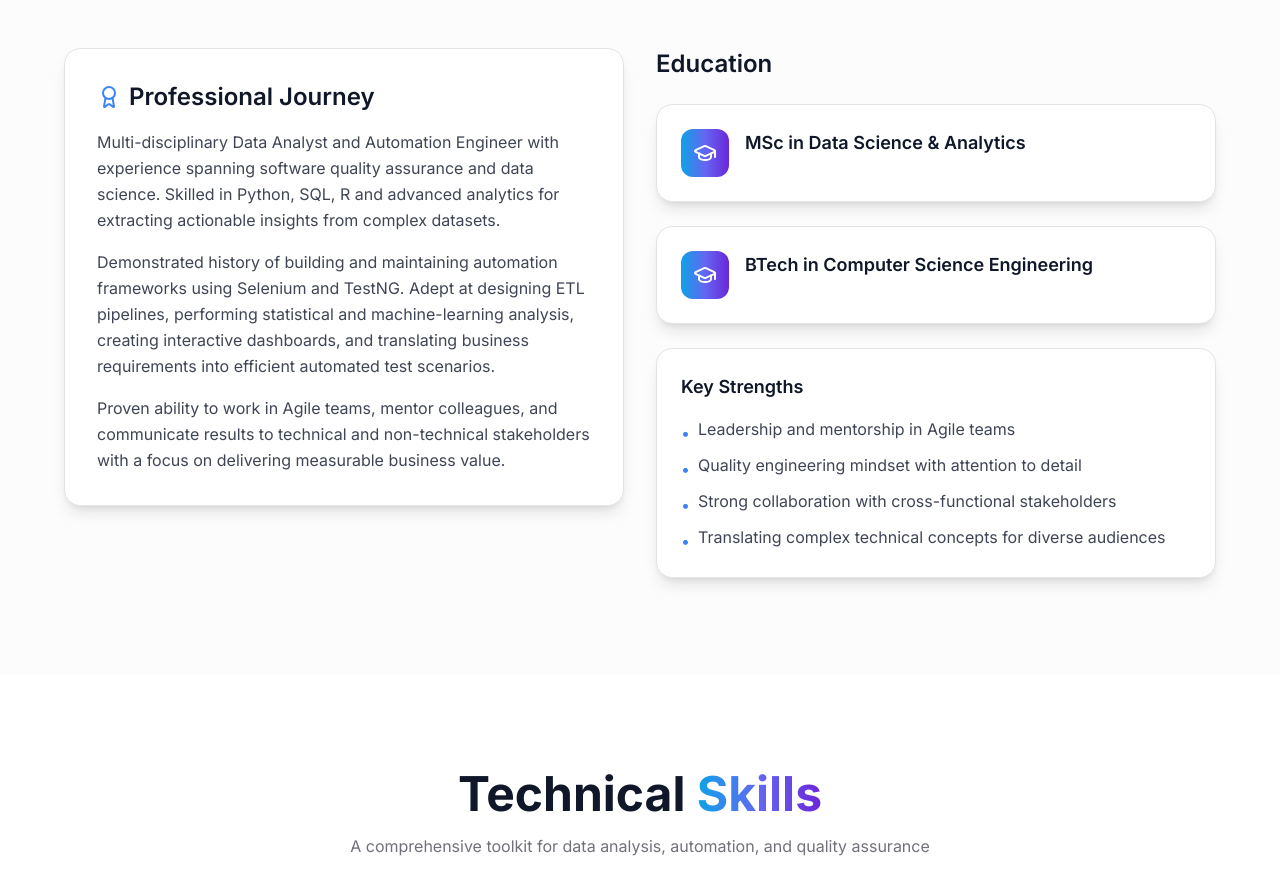
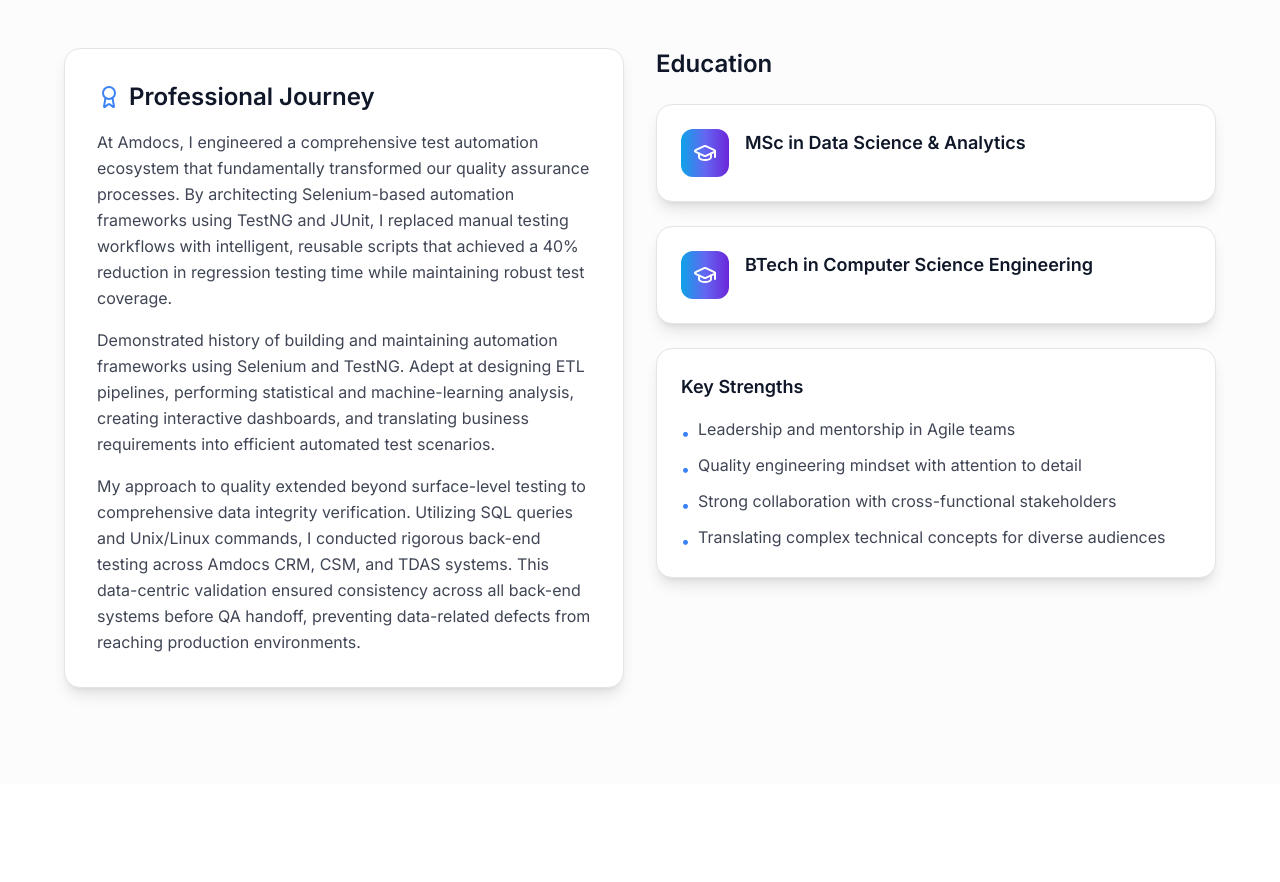
Before and after one commit to nandhiharsha/nandi-insights-hub, a React (Vite) app: page / in a window 1280 px wide. Shown: the part 984-1866 px from the top of the page. Built offline with nearby package versions, Linux system fonts and the light colour scheme; the HTML template or start-up script is replaced by a standard one.

Commit message:
Update About.tsx

```diff
--- a/src/components/Portfolio/About.tsx
+++ b/src/components/Portfolio/About.tsx
@@ -5,11 +5,27 @@ const About = () => {
   const education = [
     {
         degree: "MSc in Data Science & Analytics",
+  institution: "University of Hertfordshire",
+  duration: "Sep-2023 to Sep-2025",
+  gpa: "3.76 GPA",
   icon: GraduationCap,
+  details: [
+    "Specialization in Machine Learning and Big Data Analytics",
+    "Thesis: Dimensionality Reduction for News Classification using Random Projection",
+    "Technical Stack: Python, R, SQL, Tableau, Scikit-learn, TensorFlow",
+    "Relevant Courses: Neural Networks, Data Mining, Statistical Modeling, Applied Data Science"
+  ]
 },
     {
   degree: "BTech in Computer Science Engineering",
+  institution: "Siddharth Institute of Engineering and Technology",
+  duration: "2017 - 2021",
+  result: "6.7/10",
   icon: GraduationCap,
+  details: [
+    "Final Year Project: IoT-based Gas Leakage Detection using ThingSpeak",
+    "Core Computer Science Fundamentals with Practical Applications"
+  ]
 },
   ];
 
@@ -34,9 +50,10 @@ const About = () => {
                 Professional Journey
               </h3>
               <p className="text-foreground/80 leading-relaxed">
-                Multi-disciplinary Data Analyst and Automation Engineer with experience spanning
-                software quality assurance and data science. Skilled in Python, SQL, R and advanced
-                analytics for extracting actionable insights from complex datasets.
+                At Amdocs, I engineered a comprehensive test automation ecosystem that fundamentally transformed our quality
+                assurance processes. By architecting Selenium-based automation frameworks using TestNG and JUnit, I replaced
+                manual testing workflows with intelligent, reusable scripts that achieved a 40% reduction in regression
+                testing time while maintaining robust test coverage.
               </p>
               <p className="text-foreground/80 leading-relaxed mt-4">
                 Demonstrated history of building and maintaining automation frameworks using Selenium
@@ -45,8 +62,10 @@ const About = () => {
                 efficient automated test scenarios.
               </p>
               <p className="text-foreground/80 leading-relaxed mt-4">
-                Proven ability to work in Agile teams, mentor colleagues, and communicate results to
-                technical and non-technical stakeholders with a focus on delivering measurable business value.
+                My approach to quality extended beyond surface-level testing to comprehensive data integrity verification.
+                Utilizing SQL queries and Unix/Linux commands, I conducted rigorous back-end testing across Amdocs CRM, CSM,
+                and TDAS systems. This data-centric validation ensured consistency across all back-end systems before QA
+                handoff, preventing data-related defects from reaching production environments.
               </p>
             </Card>
           </div>
```
Lines whose indentation alone changed are shown as unchanged.
